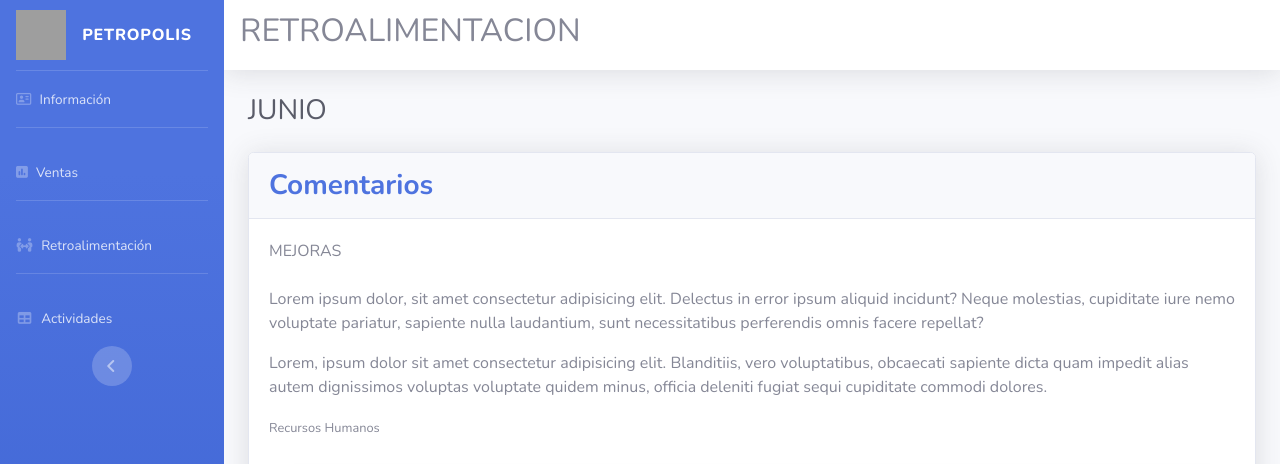
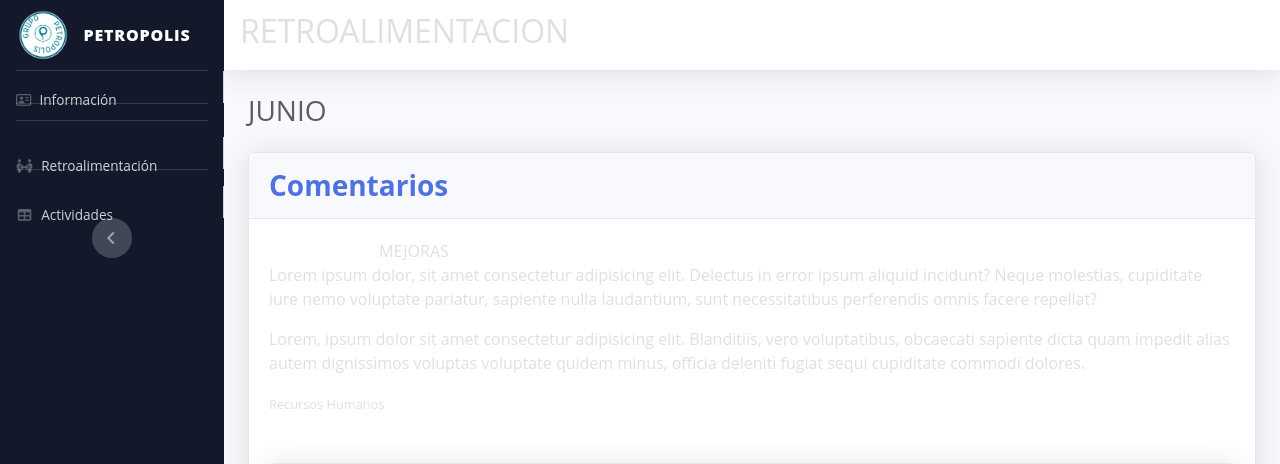
Before and after one commit to cedafiso/petropolis, a Flask app: template templates/Retroalimentacion/retroalimentacion.html in a window 1280 px wide. Shown: the top 464 px of the page. Run offline with Flask 2, Linux system fonts and the light colour scheme; the template is opened without the code that fills it, so the values that code supplies are empty; some libraries are stand-ins or nearby versions; grey boxes are pictures that could not be loaded.

Commit message:
Agregado retroalimentacion

```diff
--- a/app.py
+++ b/app.py
@@ -27,5 +27,9 @@ def loginDashboard():
 def loginActividades():
     return render_template('./Actividades/actividades.html')
 
+@app.route('/dashboard/retroalimentacion')
+def retroalimentacion():
+    return render_template("./Retroalimentacion/retroalimentacion.html")
+
 if __name__=='__main__':
     app.run(port=8080, debug=True)
--- a/templates/Retroalimentacion/retroalimentacion.html
+++ b/templates/Retroalimentacion/retroalimentacion.html
@@ -23,7 +23,8 @@
     />
 
     <!-- Custom styles for this template-->
-    <link href="../../assets/css/sb-admin-2.min.css" rel="stylesheet" />
+    <link rel="stylesheet" href='{{ url_for("static", filename="css/sb-admin-2.min.css")}}' />
+    <link rel="stylesheet" href='{{ url_for("static", filename="css/style.css")}}' />
   </head>
 
   <body id="page-top">
@@ -44,7 +45,7 @@
               width="50"
               height="50"
               class="ImgLogo"
-              src="../../assets/img/logo.png"
+              src='{{ url_for("static", filename="media/logo.png")}}'
               alt="Logo"
             />
           </div>
@@ -56,7 +57,7 @@
 
         <!-- Nav Item - Dashboard -->
         <li class="nav-item">
-          <a class="nav-link" href="../Informacion/informacion.html">
+          <a class="nav-link" href="/dashboard">
             <i class="far fa-address-card"></i>
             <span>Información</span></a
           >
@@ -67,19 +68,13 @@
         <!-- Nav Item - Utilities Collapse Menu -->
 
         <!-- Nav Item - Tables -->
-        <li class="nav-item">
-          <a class="nav-link" href="../Ventas/ventas.html">
-            <i class="fas fa-poll"></i>
-            <span>Ventas</span></a
-          >
-        </li>
         <!-- Divider -->
         <hr class="sidebar-divider" />
         <!-- Nav Item - Tables -->
         <li class="nav-item">
           <a
             class="nav-link"
-            href="../Retroalimentación/retroalimentacion.html"
+            href="/dashboard/retroalimentacion"
           >
             <i class="fas fa-people-arrows"></i>
             <span>Retroalimentación</span></a
@@ -89,7 +84,7 @@
         <hr class="sidebar-divider d-none d-md-block" />
         <!-- Nav Item - Tables -->
         <li class="nav-item">
-          <a class="nav-link" href="../Actividades/actividades.html">
+          <a class="nav-link" href="/dashboard/actividades">
             <i class="fas fa-fw fa-table"></i>
             <span>Actividades</span></a
           >
```
Also changed, not shown: templates/Actividades/actividades.html (+3 -9 lines), templates/Dashboard/dashboard.html (+2 -8 lines).
